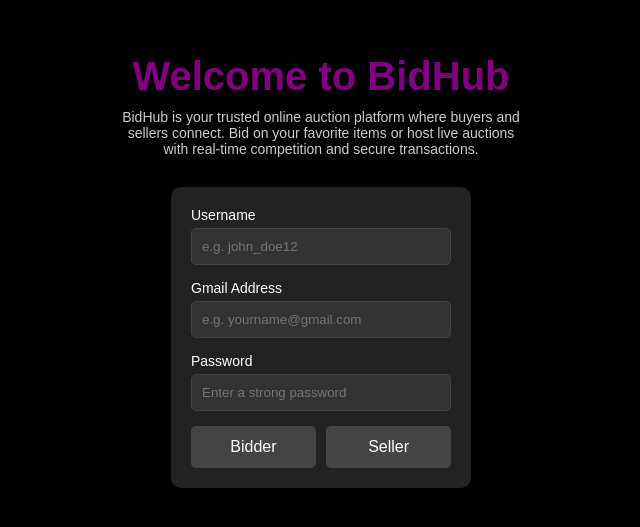
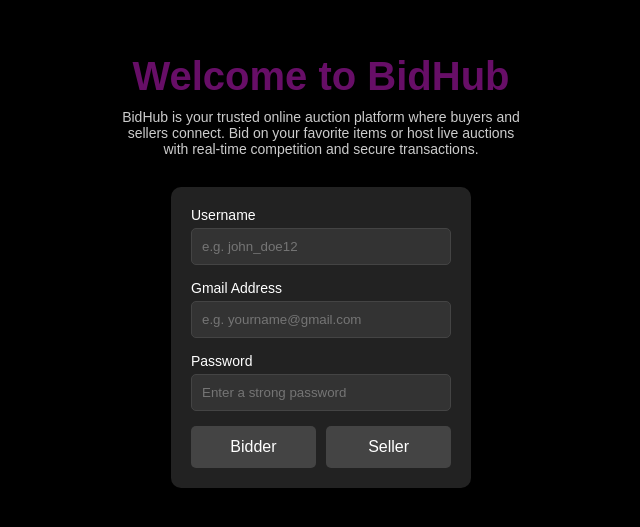
Before and after one commit to harshini0306/Bidhub, a plain HTML site: page index.html in a window 1280 px wide. Shown: the part 129-656 px from the top of the page, without its empty margins (319-959 px from the left). Drawn offline with Linux system fonts and the light colour scheme.

Commit message:
Update index.html

```diff
--- a/index.html
+++ b/index.html
@@ -27,7 +27,7 @@
             font-size: 40px;
             margin-bottom: 10px;
             text-align: center;
-            color: purple;
+            color: rgb(103, 14, 103);
         }
 
         p.description {
```
